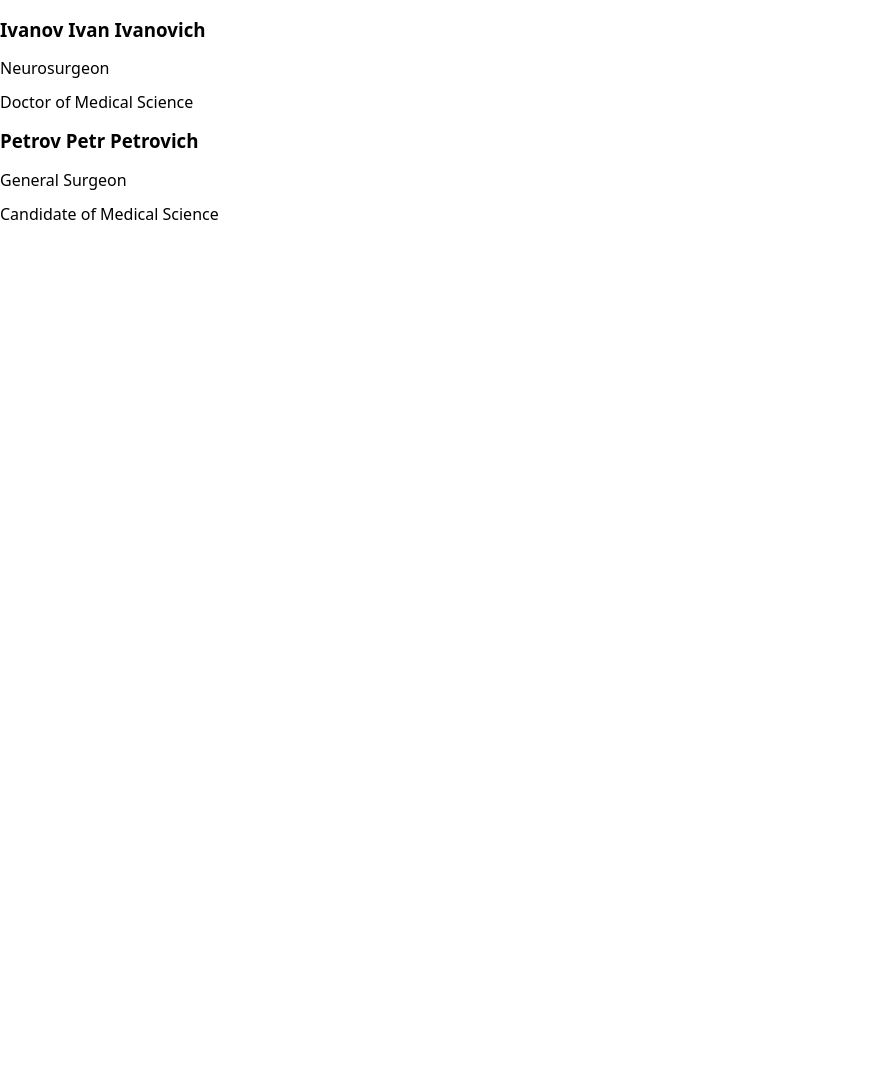
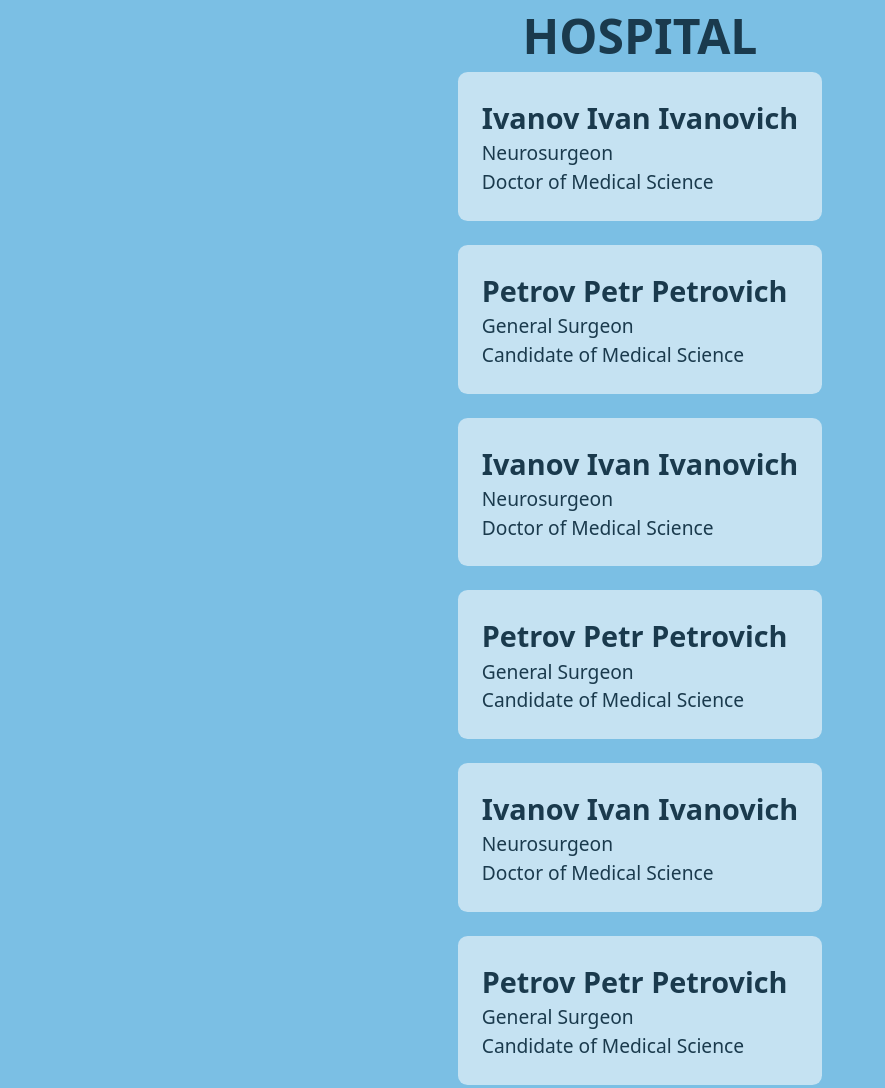
Before and after one commit to johann219/hospital-website, a website built with webpack: page src/template.html in a window 1280 px wide. Shown: the top 1088 px of the page, without its empty margins (0-885 px from the left). Before the commit the page ends 800 px from the top, so only its background shows below. Built offline with nearby package versions, Linux system fonts and the light colour scheme.

Commit message:
Set up initial styles and layout

```diff
--- a/src/index.js
+++ b/src/index.js
@@ -17,6 +17,56 @@ const addDoctor = (doctor) => {
 };
 
 addDoctor({
+    name: 'Ivan',
+    surname: 'Ivanov',
+    patronymic: 'Ivanovich',
+    specialty: 'Neurosurgeon',
+    accolades: 'Doctor of Medical Science',
+    department: 'Neurosurgery Department'
+});
+
+addDoctor({
+    name: 'Petr',
+    patronymic: 'Petrovich',
+    surname: 'Petrov',
+    department: 'Surgery Department',
+    specialty: 'General Surgeon',
+    accolades: 'Candidate of Medical Science',
+});
+
+addDoctor({
+    name: 'Ivan',
+    surname: 'Ivanov',
+    patronymic: 'Ivanovich',
+    specialty: 'Neurosurgeon',
+    accolades: 'Doctor of Medical Science',
+    department: 'Neurosurgery Department'
+});
+
+addDoctor({
+    name: 'Petr',
+    patronymic: 'Petrovich',
+    surname: 'Petrov',
+    department: 'Surgery Department',
+    specialty: 'General Surgeon',
+    accolades: 'Candidate of Medical Science',
+});addDoctor({
+    name: 'Ivan',
+    surname: 'Ivanov',
+    patronymic: 'Ivanovich',
+    specialty: 'Neurosurgeon',
+    accolades: 'Doctor of Medical Science',
+    department: 'Neurosurgery Department'
+});
+
+addDoctor({
+    name: 'Petr',
+    patronymic: 'Petrovich',
+    surname: 'Petrov',
+    department: 'Surgery Department',
+    specialty: 'General Surgeon',
+    accolades: 'Candidate of Medical Science',
+});addDoctor({
     name: 'Ivan',
     surname: 'Ivanov',
     patronymic: 'Ivanovich',
--- a/src/styles/styles.css
+++ b/src/styles/styles.css
@@ -1 +1,76 @@
 @import url(modern-normalize.css);
+
+:root {
+  line-height: 1.5;
+  font-size: clamp(1rem, 0.75rem + 1.5vw, 1.5rem);
+}
+
+* {
+  margin: 0;
+}
+
+ol[role="list"], ul[role="list"] {
+  list-style: none;
+  padding-inline: 0;
+}
+
+h1, h2, h3, h4, h5, h6 {
+  font-size: inherit;
+  font-weight: inherit;
+}
+
+img, picture, video, canvas, svg {
+    display: block;
+    max-width: 100%;
+}
+
+:root {
+    --logo-green: #a2c74c;
+    --logo-blue: #7bbfe4;
+    --logo-pink: #e27c9d;
+    --logo-orange: #e9974c;
+}
+
+body {
+    background-color: var(--logo-blue);
+    display: flex;
+    flex-direction: column;
+    align-items: safe center;
+    min-height: 100vh;
+}
+
+header {
+    font-size: 2rem;
+    font-weight: bold;
+    color: #1A3A4D;
+}
+
+footer {
+    font-size: 1.2rem;
+    font-weight: 300;
+    color: #1A3A4D;
+}
+
+main {
+    flex: 1;
+}
+
+.doctor-list {
+    display: flex;
+    flex-direction: column;
+    gap: 1rem;
+}
+
+.doctor-card {
+    background-color: #C5E2F2;
+    color: #1A3A4D;
+    padding: 1rem;
+    font-size: 0.8rem;
+    font-weight: 300;
+    border-radius: 0.4rem;
+}
+
+.doctor-card-fio {
+    font-size: 1.2rem;
+    font-weight: bold;
+}
--- a/src/template.html
+++ b/src/template.html
@@ -6,6 +6,12 @@
     <title>Department Page</title>
 </head>
 <body>
+    <header>
+        <h1>
+            HOSPITAL
+        </h1>
+    </header>
+    <main>
         <section class="doctor-list">
 
         </section>
@@ -16,5 +22,9 @@
                 <p class="doctor-card-accolades"></p>
             </article>
         </template>
+    </main>
+    <footer>
+        <h2>Made by johann219</h2>
+    </footer>
 </body>
 </html>
```
Lines whose indentation alone changed are shown as unchanged.
